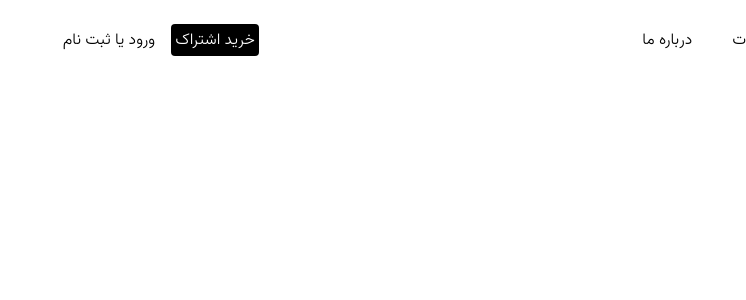
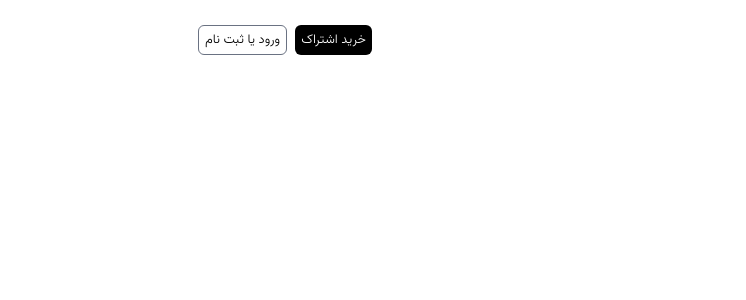
Before and after one commit to zahra-alvandi/weblog-project, a React (Vite) app: page / in a window 1280 px wide. Shown: the top 300 px of the page, without its empty margins (534-1280 px from the left). Built offline with nearby package versions, Linux system fonts and the light colour scheme.

Commit message:
header component

```diff
--- a/src/App.jsx
+++ b/src/App.jsx
@@ -4,7 +4,7 @@ import './App.css'
 
 export default function App() {
   return (
-    <div className='container'>
+    <div>
       <Header></Header>
     </div>
   )
--- a/src/Components/Header/Header.jsx
+++ b/src/Components/Header/Header.jsx
@@ -3,7 +3,7 @@ import React from "react";
 export default function Header() {
   return (
     <div>
-      <header className="flex justify-around items-center h-20">
+      <header className="flex justify-between items-center h-20 mx-40">
         <div className="flex">
           <a href="#" className="text-black px-5">
             خانه
@@ -18,11 +18,11 @@ export default function Header() {
             درباره ما
           </a>
         </div>
-        <div className="flex gap-4">
-          <button className="mx-[6] p-1 rounded-sm cursor-pointer transition flex justify-center items-center gap-2 hover:opacity-55 bg-black text-white">
+        <div className="flex gap-2">
+          <button className="mx-[6] py-1 px-1.5 rounded-md text-[13px] cursor-pointer transition flex justify-center items-center gap-2 hover:opacity-55 bg-black text-white">
             خرید اشتراک
           </button>
-          <button className="mx-[6] cursor-pointer transition flex justify-center items-center gap-2 hover:opacity-[0.85]">
+          <button className="mx-[6] py-1 px-1.5 rounded-md text-[13px] cursor-pointer transition flex justify-center items-center gap-2 hover:opacity-[0.85] border border-gray-500">
             ورود یا ثبت نام
           </button>
         </div>
```
